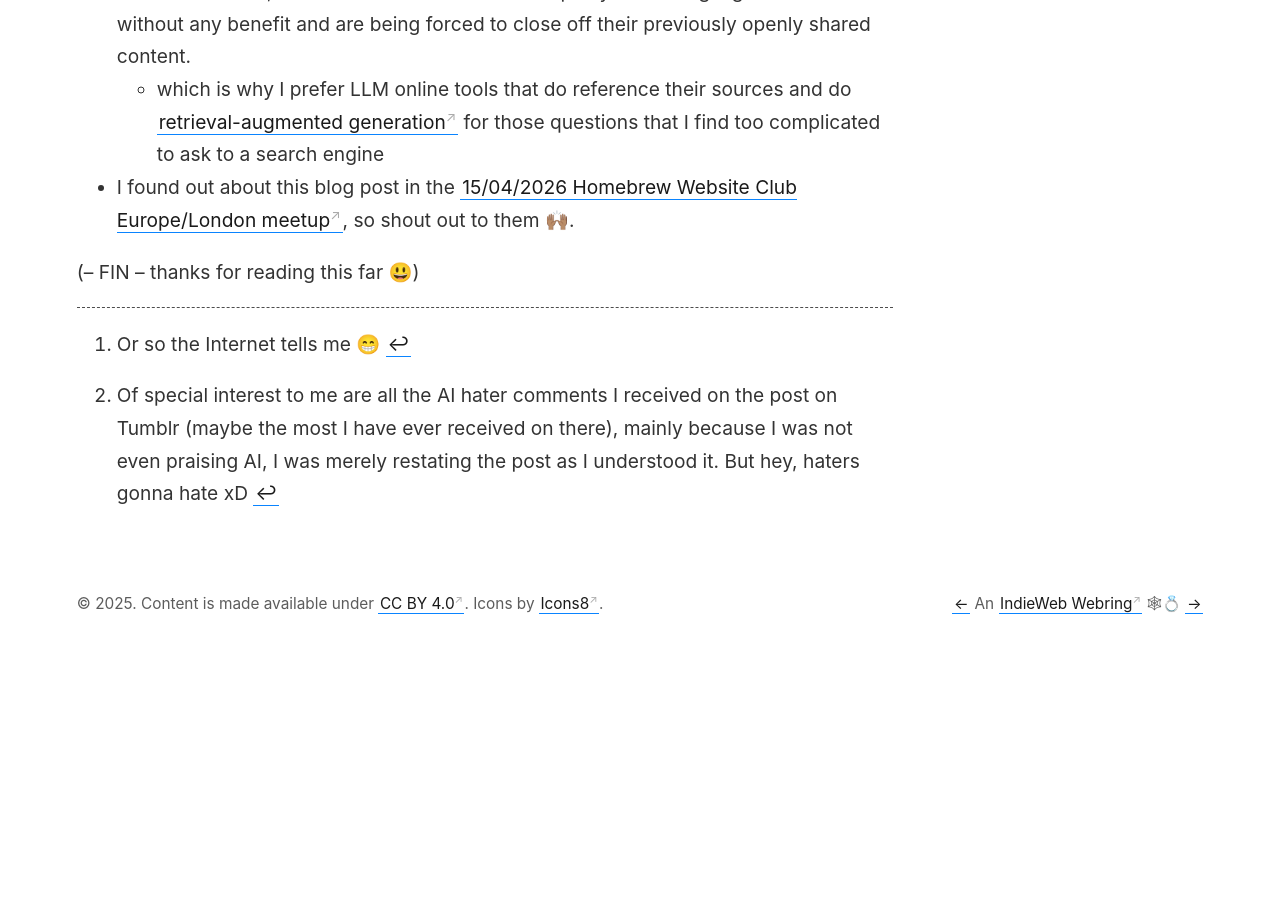
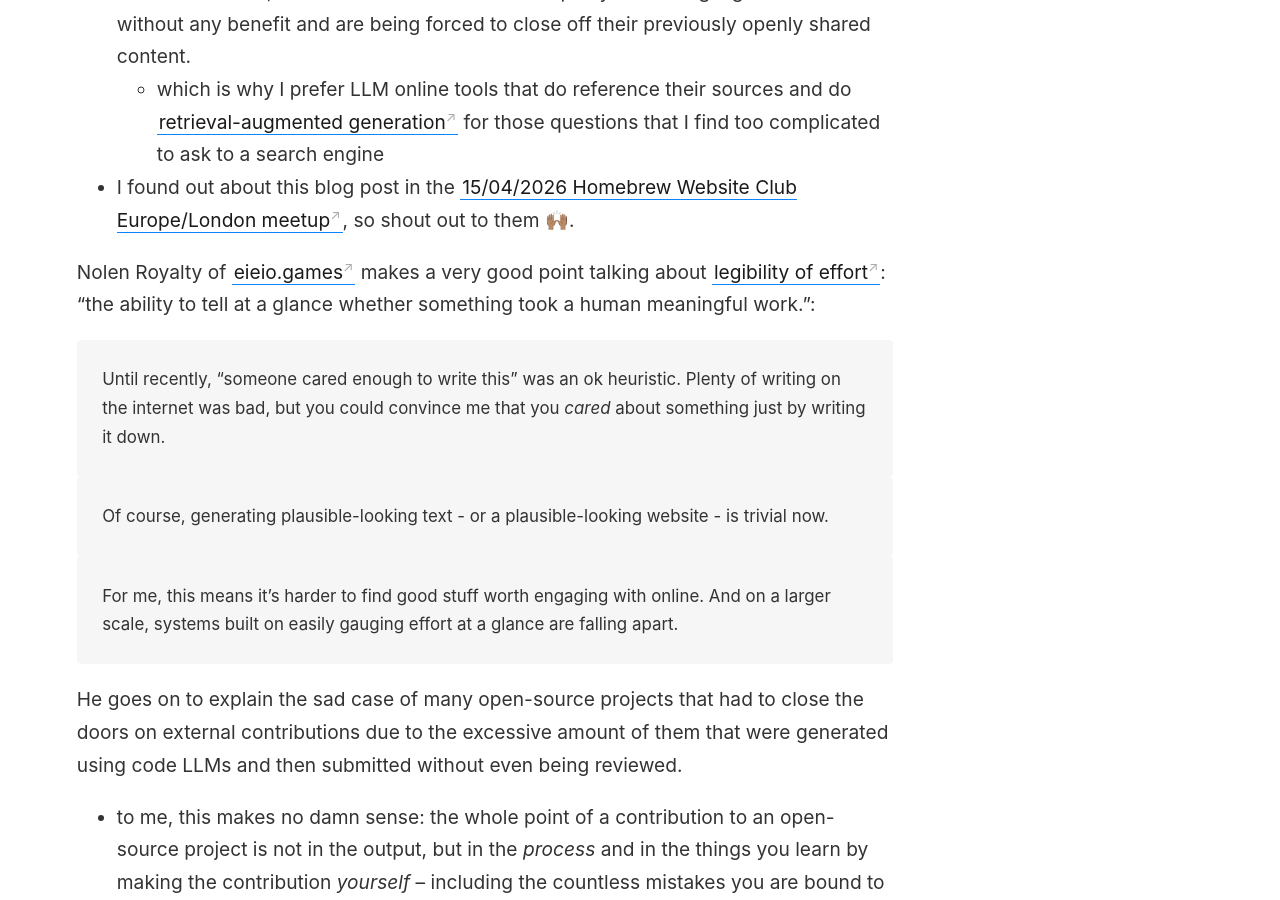
Before and after one commit to ricardochavezt/ricardochavezt.com, a Jekyll site: the page built from _notes/AI - the software engineer vs. the artist.md, in a window 1280 px wide and 900 px high, scrolled down 6720 px. Built offline with Jekyll 4.4.1, drawn with Linux system fonts in a browser that asks for light colours; before the commit the page ends 7419 px from its top, so only the background shows below that; some of the changed text lies outside the part shown.

Commit message:
New Tumblr posts, new Open Tabs & more notes on AI

```diff
--- a/_notes/AI - the software engineer vs. the artist.md
+++ b/_notes/AI - the software engineer vs. the artist.md
@@ -76,6 +76,18 @@ Technologist, writer and activist [Anil Dash](https://www.anildash.com/) sees th
 	- which is why I prefer LLM online tools that do reference their sources and do [retrieval-augmented generation](https://en.wikipedia.org/wiki/Retrieval-augmented_generation) for those questions that I find too complicated to ask to a search engine
 - I found out about this blog post in the [15/04/2026 Homebrew Website Club Europe/London meetup](https://indieweb.org/events/2026-04-15-hwc-europe), so shout out to them 🙌🏽.
 
+Nolen Royalty of [eieio.games](https://eieio.games/blog/legibility-of-effort/) makes a very good point talking about [legibility of effort](https://eieio.games/blog/legibility-of-effort/): "the ability to tell at a glance whether something took a human meaningful work.":
+
+> Until recently, “someone cared enough to write this” was an ok heuristic. Plenty of writing on the internet was bad, but you could convince me that you _cared_ about something just by writing it down.
+
+> Of course, generating plausible-looking text - or a plausible-looking website - is trivial now.
+
+> For me, this means it’s harder to find good stuff worth engaging with online. And on a larger scale, systems built on easily gauging effort at a glance are falling apart.
+
+He goes on to explain the sad case of many open-source projects that had to close the doors on external contributions due to the excessive amount of them that were generated using code LLMs and then submitted without even being reviewed.
+- to me, this makes no damn sense: the whole point of a contribution to an open-source project is not in the output, but in the _process_ and in the things you learn by making the contribution _yourself_ -- including the countless mistakes you are bound to make when you first start (like with all other creative endeavors)
+
+
 (-- FIN -- thanks for reading this far 😃)
 
 [^1]: Or so the Internet tells me 😁
```
Also changed, not shown: _open_tabs/Legibility of Effort.md (added, +9 -0 lines), _posts/2026-08-23-825748599853989888.md (added, +15 -0 lines), _posts/2026-08-23-whatever-it-is-you-need-good-luck-for-i-wish-you.md (added, +29 -0 lines).
